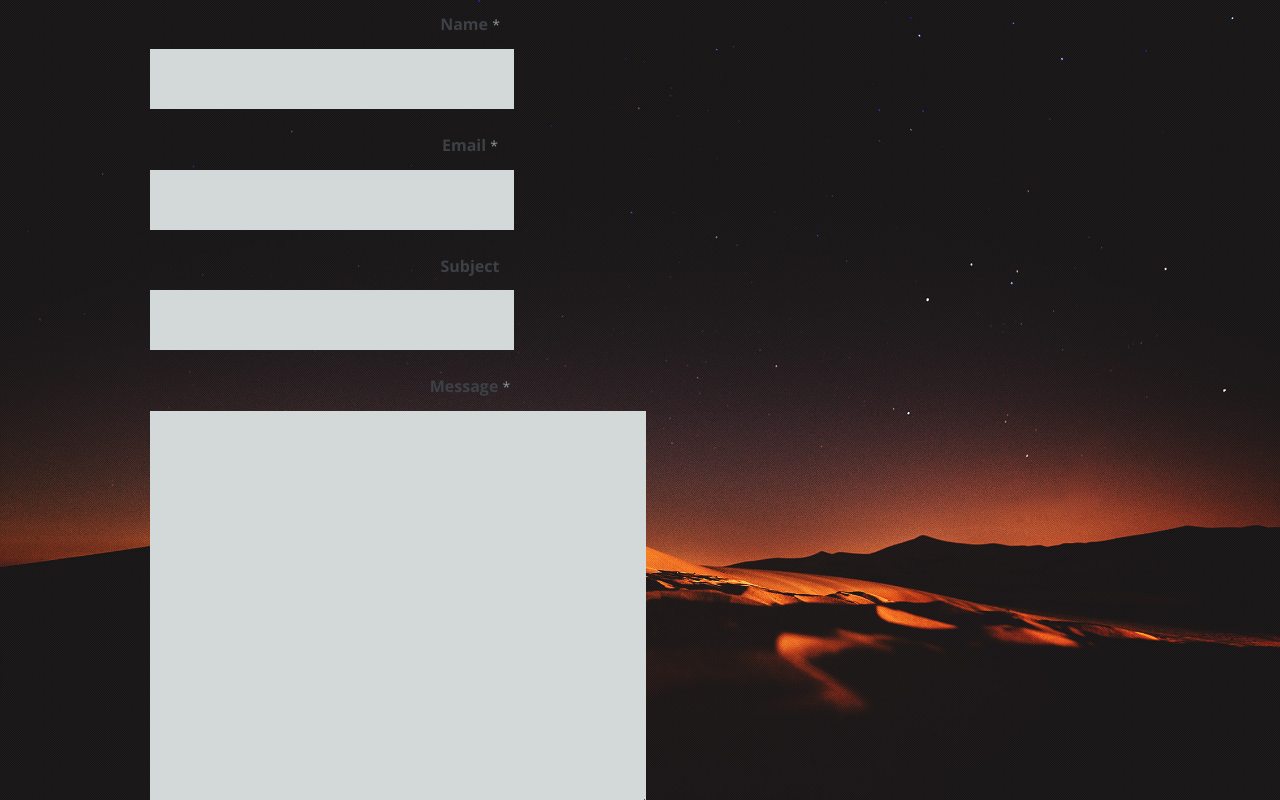
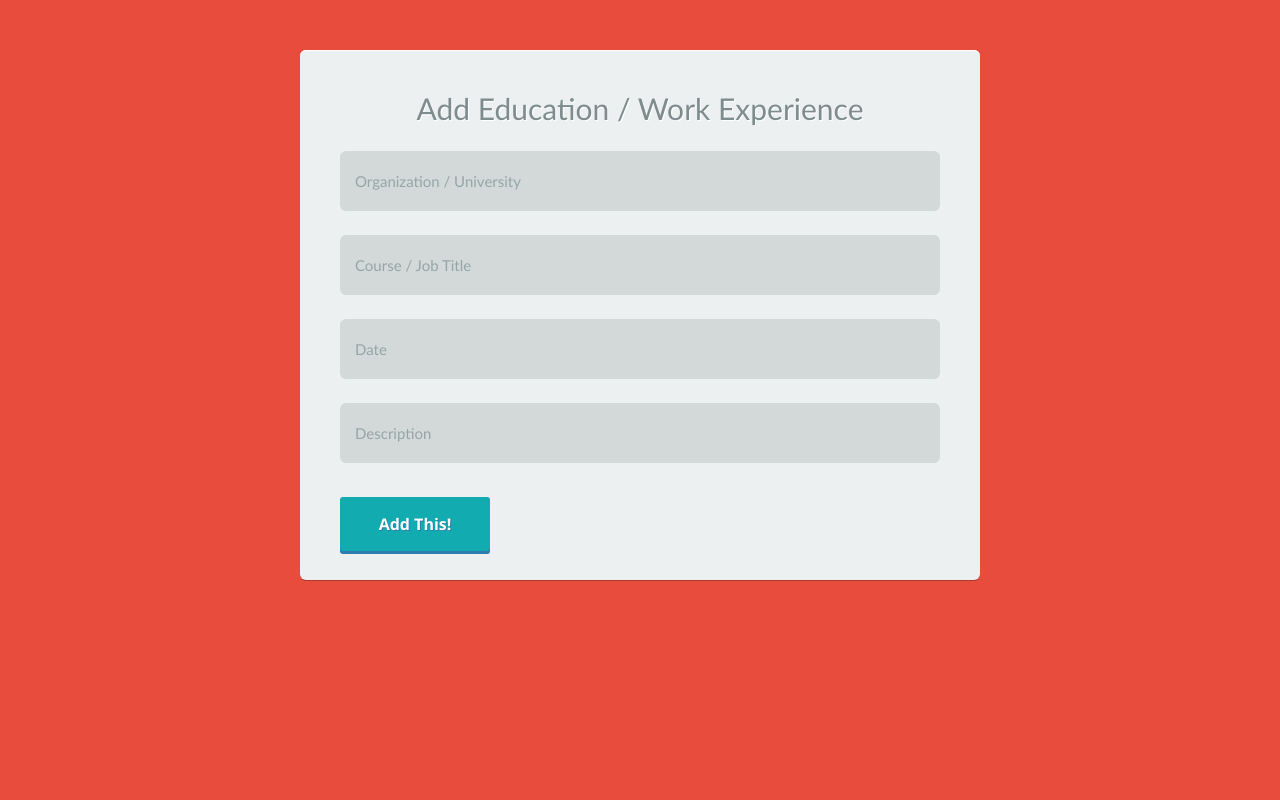
Before and after one commit to mohilkhare1708/themohilkhare, a React (Create React App) app: page /admin in a window 1280 px wide. Built offline with nearby package versions, Linux system fonts and the light colour scheme.

Commit message:
completed admin page

```diff
--- /dev/null
+++ b/src/assets/css/admin.css
@@ -0,0 +1,128 @@
+* {
+    margin:0;
+    padding:0;
+    font:15px 'Calibri';
+     -webkit-font-smoothing: antialiased;
+             font-smoothing: antialiased;
+  }
+
+  body {
+    background:#e74c3c;
+  }
+
+  form {
+    position:relative;
+    width:680px;
+    height:530px;
+    margin:50px auto;
+    text-align:center;
+    background:#ecf0f1;
+    padding:40px;
+    -webkit-border-radius:6px;
+       -moz-border-radius:6px;
+            border-radius:6px;
+    -webkit-box-shadow: 0px 1px 0px #ad392d, inset 0px 1px 0px white;
+       -moz-box-shadow: 0px 1px 0px #ad392d, inset 0px 1px 0px white;
+            box-shadow: 0px 1px 0px #ad392d, inset 0px 1px 0px white;
+  }
+
+  h4 {
+    font:2em 'Calibri';
+    font-weight:300;
+    margin-bottom:25px;
+    color:#7f8c8d;
+    text-shadow:1px 1px 0px white;
+  }
+
+  input {
+    display:block;
+    width:630px;
+    padding:14px;
+    -webkit-border-radius:6px;
+       -moz-border-radius:6px;
+            border-radius:6px;
+    border:0;
+    margin-bottom:10px;
+    color:#7f8c8d;
+    outline:none;
+    font-weight:600;
+  }
+
+  input:focus {
+    background:#fafafa;
+  }
+
+  ::-webkit-input-placeholder {
+    color: #95a5a6;
+    font-weight:300;
+  }
+
+  :-moz-placeholder {
+    color: #95a5a6;
+    font-weight:300;
+  }
+
+  ::-moz-placeholder {
+    color: #95a5a6;
+    font-weight:300;
+  }
+
+  :-ms-input-placeholder {
+    color: #95a5a6;
+    font-weight:300;
+  }
+
+  li {
+    position:absolute;
+    right:40px;
+    bottom:62px;
+    list-style:none;
+  }
+
+  a, a:visited {
+    text-decoration:none;
+    color:#7f8c8d;
+    font-weight:400;
+    text-shadow:1px 1px 0px white;
+    -webkit-transition: all .3s ease-in-out;
+       -moz-transition: all .3s ease-in-out;
+            transition: all .3s ease-in-out;
+  }
+
+  a:hover {
+    color:#acacac;
+    -webkit-transition: all .3s ease-in-out;
+       -moz-transition: all .3s ease-in-out;
+            transition: all .3s ease-in-out;
+  }
+
+  .sub {
+    position:relative;
+    float:left;
+    width:150px;
+    margin-top:10px;
+    background:#3498db;
+    color:#fff;
+    font-weight:400;
+    text-shadow:1px 1px 0px #2d7baf;
+    box-shadow:0px 3px 0px #2d7baf;
+    -webkit-transition: all .3s ease-in-out;
+       -moz-transition: all .3s ease-in-out;
+            transition: all .3s ease-in-out;
+  }
+
+  .sub:hover {
+    background:#38a4ec;
+    cursor:pointer;
+    -webkit-transition: all .3s ease-in-out;
+       -moz-transition: all .3s ease-in-out;
+            transition: all .3s ease-in-out;
+  }
+
+  .sub:active {
+    box-shadow:none;
+    top:4px;
+    -webkit-transition: all .3s ease-in-out;
+       -moz-transition: all .3s ease-in-out;
+            transition: all .3s ease-in-out;
+  }
--- a/src/components/Admin.js
+++ b/src/components/Admin.js
@@ -1,85 +1,18 @@
 import React from "react";
-import hero_pic from "../assets/images/hero_pic.jpg";
-
-const bannerStyle = {
-  background: "#161415 url(" + hero_pic + ")" + " no-repeat top center",
-};
+import "../assets/css/admin.css";
 
 function Admin() {
   return (
-    <header id="home" style={bannerStyle}>
-      <div class="row banner">
-        <div class="banner-text">
-          <div class="eight columns">
-            <form action="" method="post" id="contactForm" name="contactForm">
-              <fieldset>
-                <div>
-                  <label for="contactName">
-                    Name <span class="required">*</span>
-                  </label>
-                  <input
-                    type="text"
-                    value=""
-                    size="35"
-                    id="contactName"
-                    name="contactName"
-                  />
-                </div>
-
-                <div>
-                  <label for="contactEmail">
-                    Email <span class="required">*</span>
-                  </label>
-                  <input
-                    type="text"
-                    value=""
-                    size="35"
-                    id="contactEmail"
-                    name="contactEmail"
-                  />
-                </div>
-
-                <div>
-                  <label for="contactSubject">Subject</label>
-                  <input
-                    type="text"
-                    value=""
-                    size="35"
-                    id="contactSubject"
-                    name="contactSubject"
-                  />
-                </div>
-
-                <div>
-                  <label for="contactMessage">
-                    Message <span class="required">*</span>
-                  </label>
-                  <textarea
-                    cols="50"
-                    rows="15"
-                    id="contactMessage"
-                    name="contactMessage"
-                  ></textarea>
-                </div>
-
-                <div>
-                  <button class="submit">Submit</button>
-                  <span id="image-loader">
-                    <img alt="" src="images/loader.gif" />
-                  </span>
-                </div>
-              </fieldset>
-            </form>
-
-            <div id="message-warning"> Error boy</div>
-            <div id="message-success">
-              <i class="fa fa-check"></i>Your message was sent, thank you!
-              <br />
-            </div>
-          </div>
-        </div>
-      </div>
-    </header>
+    <div class="row banner">
+      <form>
+        <h4>Add Education / Work Experience</h4>
+        <input class="name" type="text" id="orguni" name="orguni" placeholder="Organization / University" />
+        <input class="name" type="text" id="title" name="title" placeholder="Course / Job Title" />
+        <input class="name" type="text" id="date" name="date" placeholder="Date" />
+        <input class="name" type="text" id="desc" name="desc" placeholder="Description" />
+        <input class="sub" type="submit" value="Add This!" />
+      </form>
+    </div>
   );
 }
 
```
